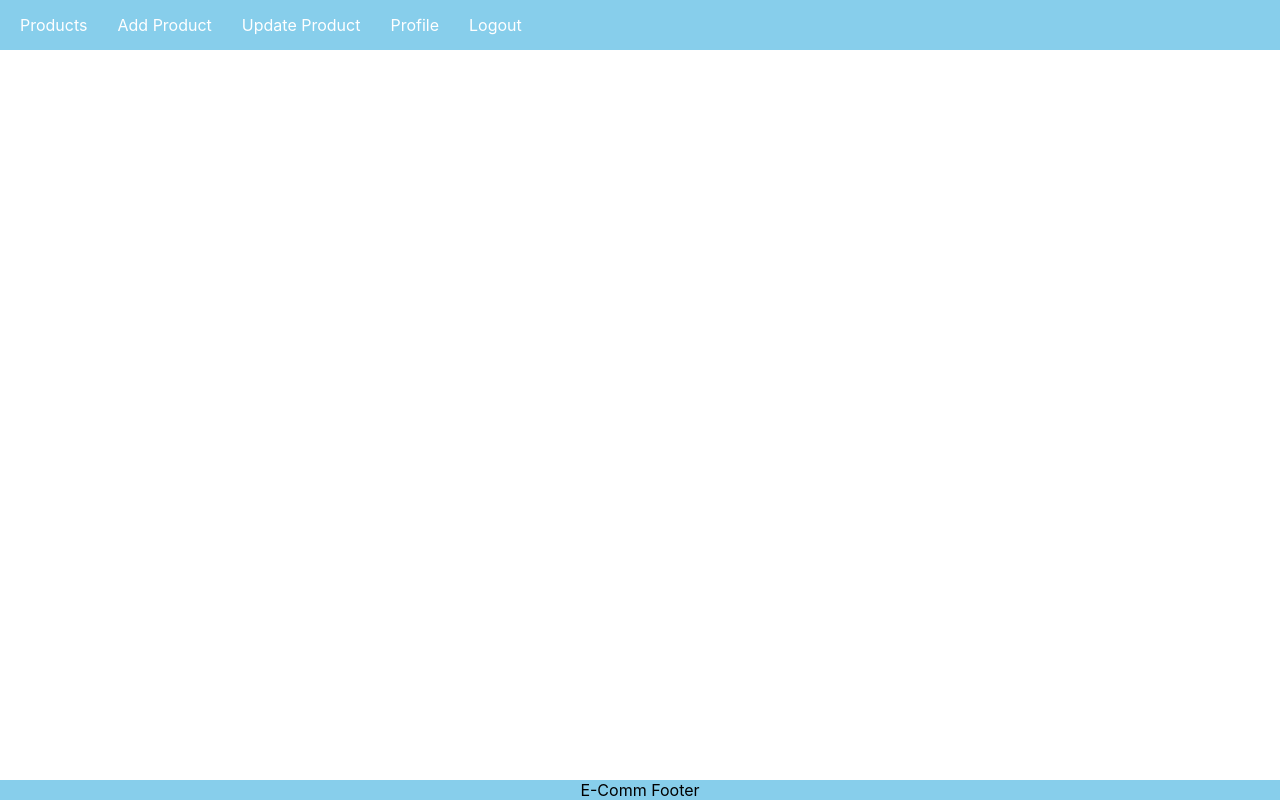
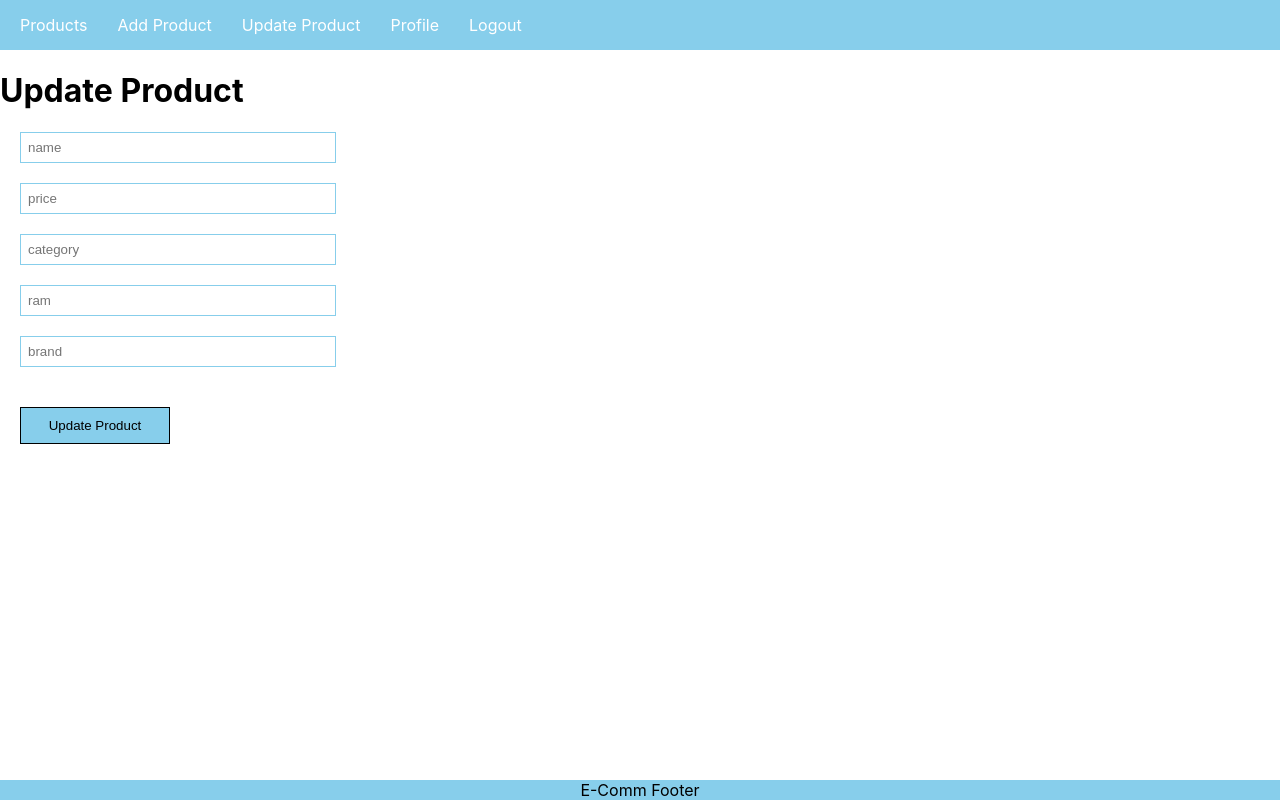
Before and after one commit to amrita-jaiswal/E-Commerce-Frontend, a React (Create React App) app: page /Update/1 in a window 1280 px wide. Built offline with nearby package versions, Linux system fonts and the light colour scheme; no server answers; sample sign-in values are in the browser's storage.

Commit message:
Update Page Api done

```diff
--- a/src/App.css
+++ b/src/App.css
@@ -3,8 +3,8 @@
   margin: 0px;
   background-color: skyblue;
 }
-.nav-ui li {
-  display: inline-block;
+.nav-ul li{
+  display:  inline-block;
   padding: 10px;
 }
 .nav-ul li a {
@@ -19,6 +19,12 @@
   width: 100%;
   text-align: center;
 }
+
+.App-logo {
+  height: 40vmin;
+  pointer-events: none;
+}
+
 
 @media (prefers-reduced-motion: no-preference) {
   .App-logo {
@@ -41,6 +47,73 @@
   color: #61dafb;
 }
 
+.register, .product{
+  margin-left: 30%;
+}
+.login{
+  margin-left: 30%;
+  margin-top: 100px;
+}
+
+.inputBox {
+  padding: 7px;
+  display: block;
+  border: 1px solid skyblue;
+  width: 300px;
+  margin: 20px;
+}
+
+.appButton {
+  margin: 20px;
+  width: 150px;
+  padding: 10px;
+  background-color: skyblue;
+  border: solid 1px;
+  cursor: pointer;
+}
+.nav-right{
+  text-align: right;
+}
+.logo {
+  width: 45px;
+  height: 45px;
+  border-radius: 50%;
+  float: left;
+  margin-top: 3px;
+  margin-left: 10px;
+}
+
+.invalid-input {
+  display: block;
+  color: red;
+  margin-top: -20px;
+  margin-left: 20px;
+}
+
+.product-list {
+  text-align: center;
+  margin-top: 50px;
+}
+
+.product-list ul li {
+  display: inline-block;
+  width: 150px;
+  border: 1px solid skyblue;
+  padding: 5px;
+}
+
+.product-list ul{
+  margin: 0;
+}
+
+.search-product-box {
+  width: 400px;
+  margin: 20px;
+  height: 38px;
+  padding-left: 30px;
+  border: solid 1px skyblue;
+}
+
 @keyframes App-logo-spin {
   from {
     transform: rotate(0deg);
--- a/src/App.js
+++ b/src/App.js
@@ -1,10 +1,13 @@
 import { BrowserRouter, Route, Routes } from "react-router-dom";
 import "./App.css";
+import AddProduct from "./components/AddProduct";
 import Footer from "./components/Footer";
 import Login from "./components/Login";
 import Nav from "./components/Nav";
 import PrivateComponent from "./components/PrivateComponent";
+import ProductList from "./components/ProductList";
 import SignUp from "./components/SignUp";
+import UpdateProduct from "./components/UpdateProduct";
 
 function App() {
   return (
@@ -14,9 +17,9 @@ function App() {
         <Nav />
         <Routes>
           <Route element={<PrivateComponent />}>
-            <Route path="/" element={<h1>Product List</h1>} />
-            <Route path="/add" element={<h1>Add Product</h1>} />
-            <Route path="/Update" element={<h1>Update Product</h1>} />
+            <Route path="/" element={<ProductList/>} />
+            <Route path="/add" element={<AddProduct />} />
+            <Route path="/Update/:id" element={<UpdateProduct/>} />
             <Route path="/Logout" element={<h1>Logout</h1>} />
             <Route path="/Profile" element={<h1>Profile</h1>} />
           </Route>
--- /dev/null
+++ b/src/components/AddProduct.js
@@ -0,0 +1,81 @@
+import React, { useState } from "react";
+
+function AddProduct() {
+  const [name, setName] = useState("");
+  const [price, setPrice] = useState("");
+  const [category, setCategory] = useState("");
+  const [ram, setRam] = useState("");
+  const [brand, setBrand] = useState("");
+  const [err, setErr] = useState(false);
+
+  async function addDetails() {
+    if (!name || !category || !price || !ram || !brand) {
+      setErr(true);
+      return false;
+    }
+    let userId = JSON.parse(localStorage.getItem("user"))._id;
+    let result = await fetch("http://localhost:5000/add-product", {
+      method: "post",
+      body: JSON.stringify({ name, price, category, ram, brand, userId }),
+      headers: {
+        "content-type": "application/JSON",
+      },
+    });
+    result = await result.json();
+  }
+
+  return (
+    <div>
+      <h1> Add Product</h1>
+      <input
+        className="inputBox"
+        type="text"
+        placeholder="name"
+        value={name}
+        onChange={(e) => setName(e.target.value)}
+      />
+      {err && !name && <span className="invalid-input">Enter Name</span>}
+      <input
+        type="text"
+        className="inputBox"
+        placeholder="price"
+        value={price}
+        onChange={(e) => setPrice(e.target.value)}
+      />
+      {err && !price && <span className="invalid-input">Enter price</span>}
+
+      <input
+        type="text"
+        className="inputBox"
+        placeholder="category"
+        value={category}
+        onChange={(e) => setCategory(e.target.value)}
+      />
+      {err && !category && <span className="invalid-input">Enter category</span>}
+
+      <input
+        type="number"
+        className="inputBox"
+        placeholder="ram"
+        value={ram}
+        onChange={(e) => setRam(e.target.value)}
+      />
+      {err && !ram && <span className="invalid-input">Enter ram</span>}
+
+      <input
+        type="text"
+        className="inputBox"
+        placeholder="brand"
+        value={brand}
+        onChange={(e) => setBrand(e.target.value)}
+      />
+      {err && !brand && <span className="invalid-input">Enter brand</span>}
+
+      <button className="appButton" onClick={addDetails}>
+        Add Product
+      </button>
+    </div>
+  );
+}
+
+export default AddProduct;
--- a/src/components/Nav.js
+++ b/src/components/Nav.js
@@ -20,7 +20,7 @@ const Nav = () => {
             <Link to={"/add"}>Add Product</Link>
           </li>
           <li>
-            <Link to={"/update"}>Update Product</Link>
+            <Link to={"/update/:id"}>Update Product</Link>
           </li>
           <li>
             <Link to={"/profile"}>Profile</Link>
--- /dev/null
+++ b/src/components/ProductList.js
@@ -0,0 +1,56 @@
+import React, { useEffect, useState } from "react";
+import { Link } from "react-router-dom";
+
+function ProductList() {
+  const [products, setProducts] = useState([]);
+  useEffect(() => {
+    displayList();
+  }, []);
+
+  const displayList = async () => {
+    let result = await fetch("http://localhost:5000/product-list");
+    result = await result.json();
+    setProducts(result);
+    console.log(result);
+  };
+
+  const deleteRow = async (id) => {
+    let result = await fetch(`http://localhost:5000/delete/${id}`, {
+      method: "Delete",
+    });
+    result = await result.json();
+    if (result) {
+      displayList();
+    }
+  };
+  return (
+    <div className="product-list">
+      <h3>Product List</h3>
+      <ul>
+        <li>S.No</li>
+        <li>Name</li>
+        <li>Price</li>
+        <li>Ram</li>
+        <li>Category</li>
+        <li>Brand</li>
+        <li>Actions</li>
+      </ul>
+      {products.map((item, index) => (
+        <ul key={item._id}>
+          <li>{index + 1}</li>
+          <li>{item.name}</li>
+          <li>{item.price}</li>
+          <li>{item.ram}</li>
+          <li>{item.category}</li>
+          <li>{item.brand}</li>
+          <li>
+            <button onClick={() => deleteRow(item._id)}>Delete</button>
+            <Link to={`/update/${item._id}`}>Update</Link>
+          </li>
+        </ul>
+      ))}
+    </div>
+  );
+}
+
+export default ProductList;
--- /dev/null
+++ b/src/components/UpdateProduct.js
@@ -0,0 +1,90 @@
+import React, { useEffect, useState } from "react";
+import { useNavigate, useParams } from "react-router-dom";
+
+function UpdateProduct() {
+  const [name, setName] = useState("");
+  const [price, setPrice] = useState("");
+  const [category, setCategory] = useState("");
+  const [ram, setRam] = useState("");
+  const [brand, setBrand] = useState("");
+
+  const params = useParams();
+  const navigate = useNavigate();
+
+  useEffect(() => {
+    getUpdateDetails();
+  }, []);
+
+  async function getUpdateDetails() {
+    let result = await fetch(`http://localhost:5000/product/${params.id}`);
+    result = await result.json();
+    setName(result.name);
+    setPrice(result.price);
+    setCategory(result.category);
+    setRam(result.ram);
+    setBrand(result.brand);
+  }
+
+
+  const updateDetails = async () =>{
+    let update = await fetch(`http://localhost:5000/product/${params.id}`,{
+      method:"put",
+      body: JSON.stringify({name,brand,ram, price,category}),
+      headers:{
+        "Content-Type": "application/json"
+      }
+    })
+    update = await update.json()
+    console.log(update);
+    navigate("/")
+  }
+  return (
+    <div>
+      <h1> Update Product</h1>
+      <input
+        className="inputBox"
+        type="text"
+        placeholder="name"
+        value={name}
+        onChange={(e) => setName(e.target.value)}
+      />
+      <input
+        type="text"
+        className="inputBox"
+        placeholder="price"
+        value={price}
+        onChange={(e) => setPrice(e.target.value)}
+      />
+
+      <input
+        type="text"
+        className="inputBox"
+        placeholder="category"
+        value={category}
+        onChange={(e) => setCategory(e.target.value)}
+      />
+
+      <input
+        type="number"
+        className="inputBox"
+        placeholder="ram"
+        value={ram}
+        onChange={(e) => setRam(e.target.value)}
+      />
+
+      <input
+        type="text"
+        className="inputBox"
+        placeholder="brand"
+        value={brand}
+        onChange={(e) => setBrand(e.target.value)}
+      />
+
+      <button className="appButton" onClick={updateDetails}>
+        Update Product
+      </button>
+    </div>
+  );
+}
+
+export default UpdateProduct;
```
